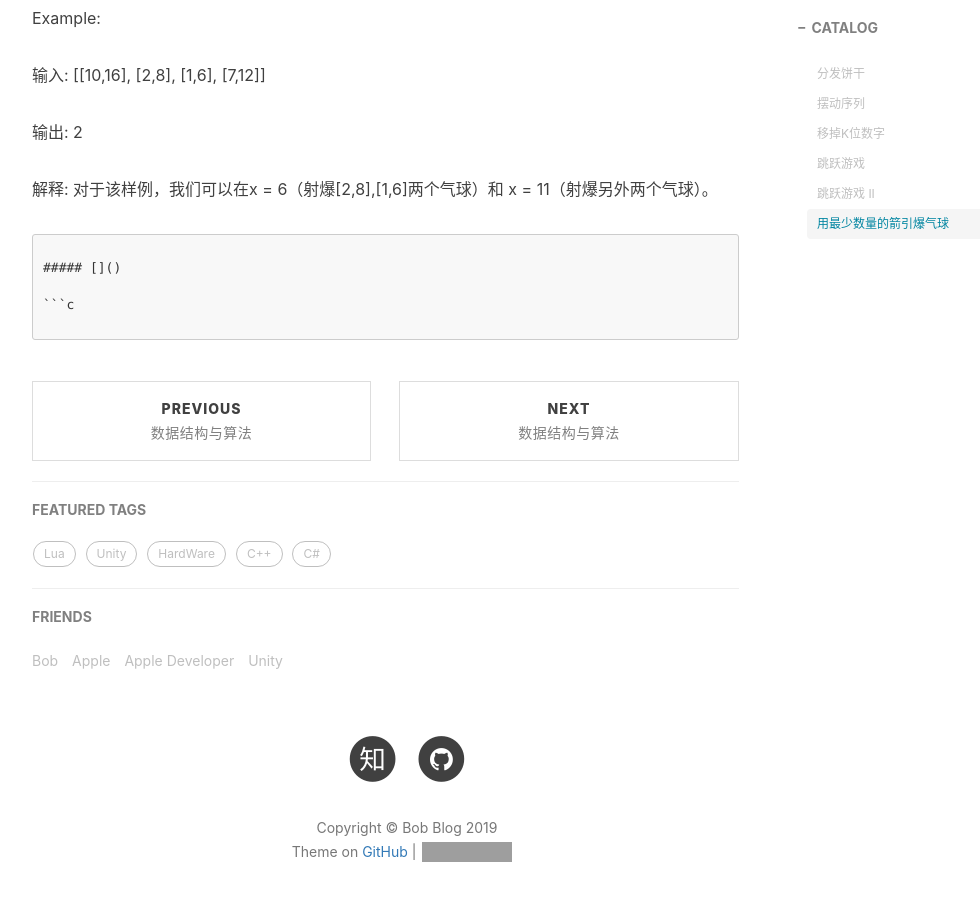
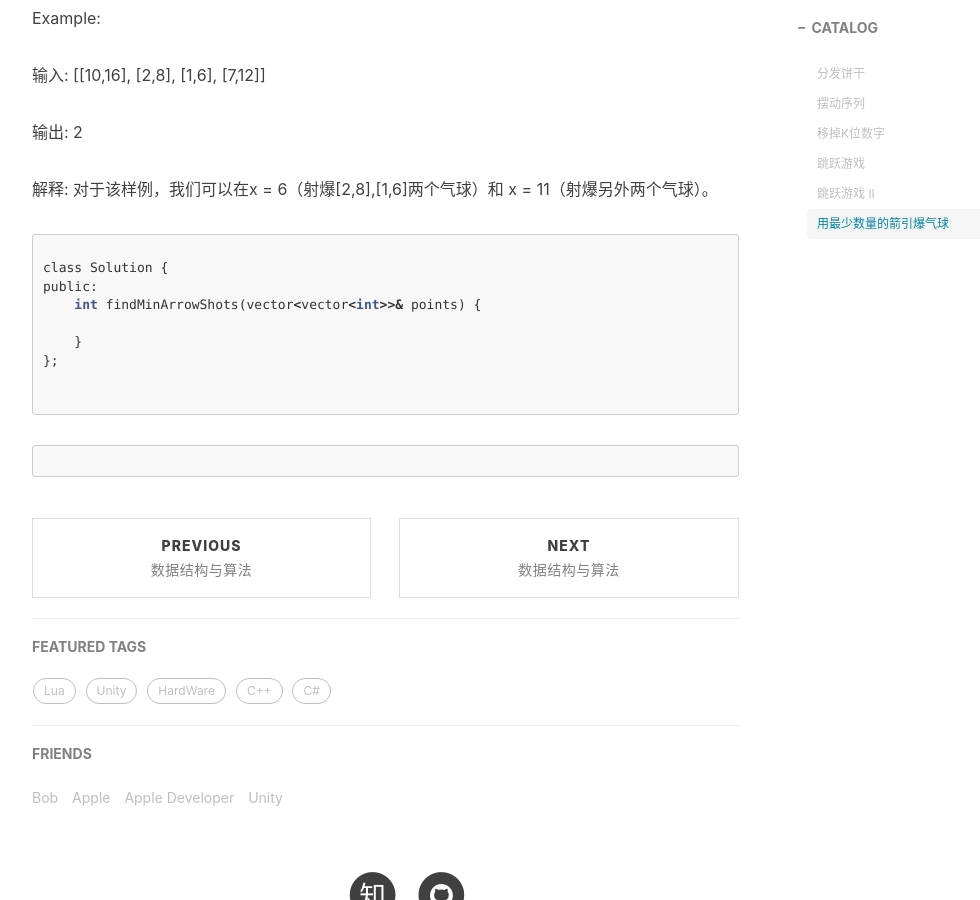
Before and after one commit to chenanbao/chenanbao.github.io, a Jekyll site: the page built from _posts/2019-09-15-数据结构与算法-贪心.md, in a window 1280 px wide and 900 px high, scrolled down 6410 px. Shown: the whole window, without its empty margins (233-1213 px from the left). Built offline with Jekyll 4.4.1, drawn with Linux system fonts in a browser that asks for light colours; nearby versions of some CDN libraries; comment, search, counter and statistics services are not loaded; grey boxes are pictures that could not be loaded.

Commit message:
“struct”

````diff
--- a/_posts/2019-09-15-数据结构与算法-贪心.md
+++ b/_posts/2019-09-15-数据结构与算法-贪心.md
@@ -335,6 +335,16 @@ Example:
 对于该样例，我们可以在x = 6（射爆[2,8],[1,6]两个气球）和 x = 11（射爆另外两个气球）。
 
 
+```c
+
+class Solution {
+public:
+    int findMinArrowShots(vector<vector<int>>& points) {
+
+    }
+};
+
+
 ```
 
 ##### []()
````
